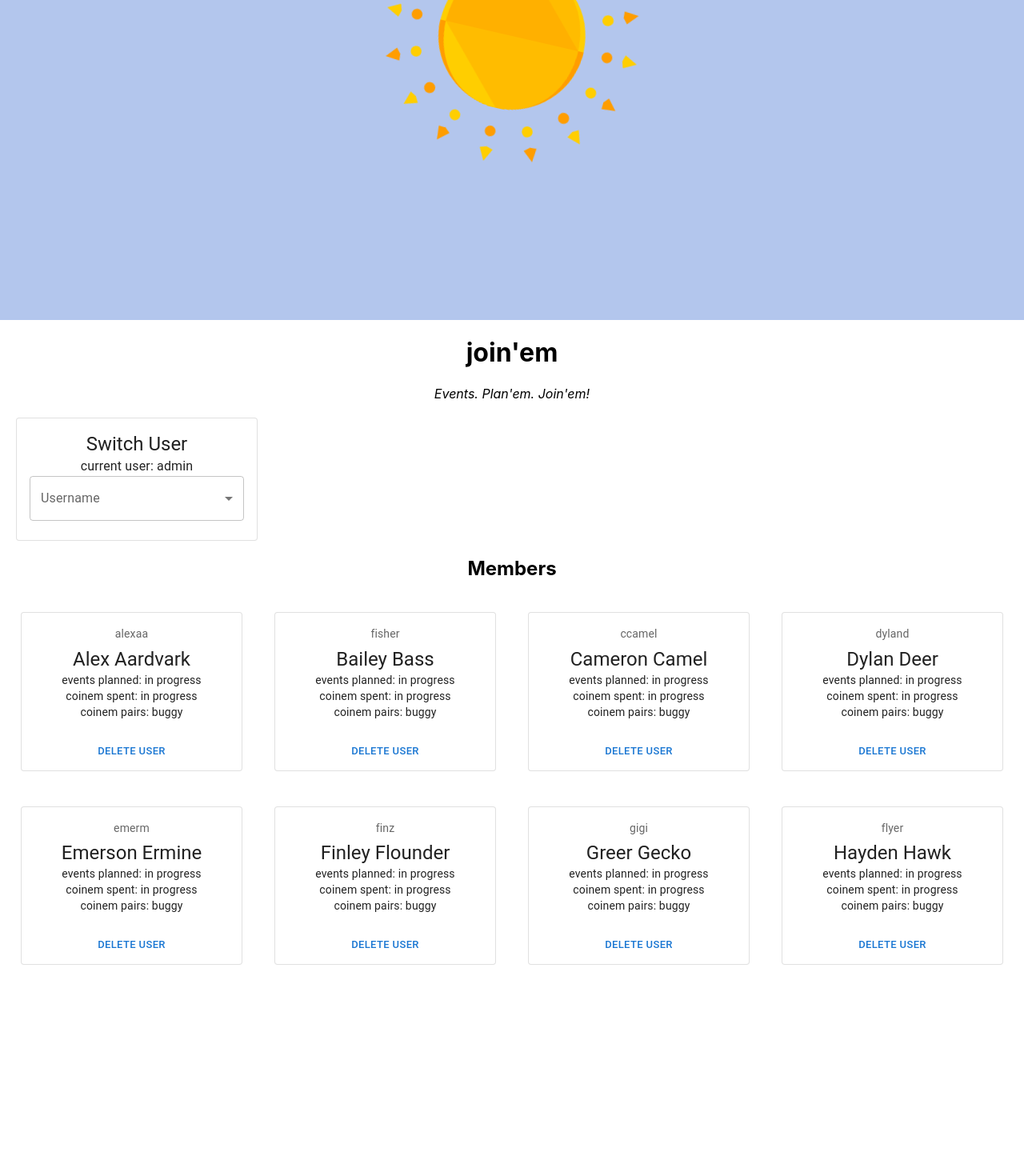
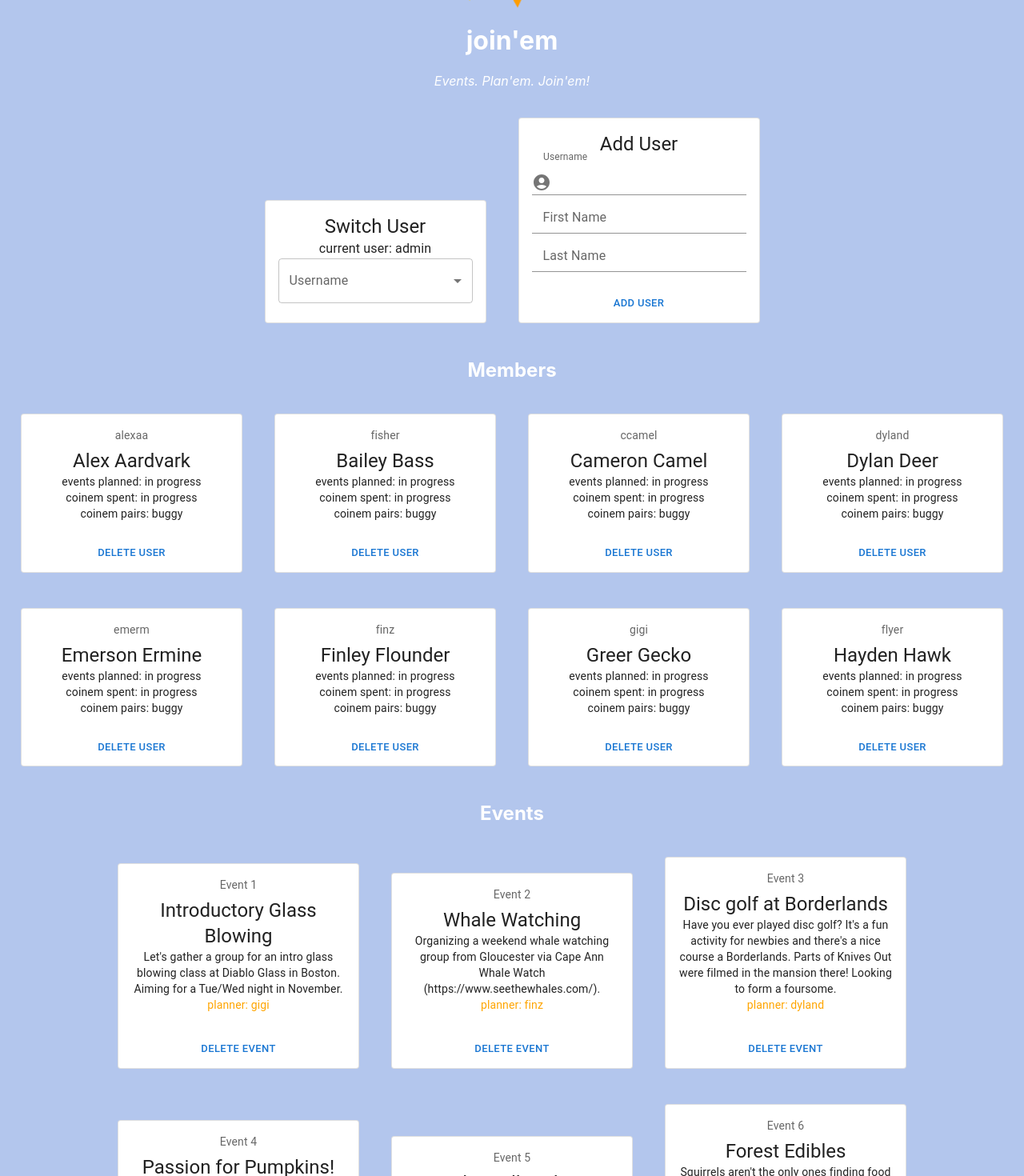
Before and after one commit to selinaes/React-WebApp, a React (Create React App) app: page / in a window 1280 px wide. Shown: the part 400-1870 px from the top of the page at 80% size. Before the commit the page ends 1630 px from the top, so only its background shows below. Built offline with nearby package versions, Linux system fonts and the light colour scheme.

Commit message:
functionality to add a user, switch user, and display of events

```diff
--- a/package.json
+++ b/package.json
@@ -7,6 +7,7 @@
     "@emotion/react": "^11.5.0",
     "@emotion/styled": "^11.3.0",
     "@material-ui/core": "^4.12.3",
+    "@mui/icons-material": "^5.0.5",
     "@mui/material": "^5.0.4",
     "@testing-library/jest-dom": "^5.11.4",
     "@testing-library/react": "^12.1.2",
--- a/src/App.css
+++ b/src/App.css
@@ -1,5 +1,7 @@
 .App {
   text-align: center;
+  background-color: #9fb7e8c9;
+  color: white;
 }
 
 .App-logo {
@@ -14,8 +16,8 @@
 }
 
 .App-header {
-  background-color: #9fb7e8c9;
-  min-height: 100vh;
+  /* background-color: #9fb7e8c9; */
+  /* min-height: 100vh; */
   display: flex;
   flex-direction: column;
   align-items: center;
--- a/src/Components/PeoplePage.js
+++ b/src/Components/PeoplePage.js
@@ -1,7 +1,7 @@
 import React from 'react';
 // import ReactDOM from 'react-dom';
-import {Card, CardContent, Typography, CardActions, Button, FormControl, InputLabel, Select, MenuItem } from '@mui/material';
-
+import {Input, InputAdornment, Card, CardContent, Typography, CardActions, Button, FormControl, InputLabel, Select, MenuItem } from '@mui/material';
+import AccountCircle from '@mui/icons-material/AccountCircle';
 // let currentUser = "admin";
 let updateUser;
 const initialData =  {
@@ -198,12 +198,19 @@ const initialData =  {
         fileInfo: "",
         members: initialData.members, // a list of member objects
         events: initialData.events, //a list of event objects
-        currentUser: "admin"
+        currentUser: "admin",
+        newUsername: "",
+        newFirstname:"",
+        newLastname:""
       }
       this.downloadHandler = this.downloadHandler.bind(this);
       this.uploadHandler = this.uploadHandler.bind(this);
       this.openFileHandler = this.openFileHandler.bind(this);
       this.deleteHandler = this.deleteHandler.bind(this);
+      this.switchUser = this.switchUser.bind(this);
+      this.handleNewUsername = this.handleNewUsername.bind(this);
+      this.handleNewFirstname = this.handleNewFirstname.bind(this);
+      this.handleNewLastname = this.handleNewLastname.bind(this);
     }
 
     downloadHandler (event) {
@@ -231,11 +238,25 @@ const initialData =  {
                                  // and then call the openFileHandler from
                                  // the input component's onChange handler.
     }
-// BUGGY
+
     switchUser(event) {
+      event.preventDefault();
       this.setState ({currentUser: event.target.value});
     }
+    handleNewUsername(event) {
+      event.preventDefault();
+      this.setState ({newUsername: event.target.value});
+    }
 
+    handleNewFirstname(event) {
+      event.preventDefault();
+      this.setState ({newFirstname: event.target.value});
+    }
+
+    handleNewLastname(event) {
+      event.preventDefault();
+      this.setState ({newLastname: event.target.value});
+    }
     /**
      * Process the uploaded file within the React app.
      */
@@ -267,11 +288,27 @@ const initialData =  {
                         .filter( member => member.username !== username )
                       });
     }
+    addHandler() {
+      this.setState({members: [...this.state.members,
+        {"username": this.state.newUsername,
+      "firstname": this.state.newFirstname,
+      "lastname": this.state.newLastname,
+      "coinem": {}}] });
+      console.log(this.state.members)
+   }
+    deleteEventHandler(uid) {
+      this.setState({events:
+                      this.state.events
+                       .filter( event => event.uid !== uid )
+                     });
+                     //remove coinem
+   }
 
     render() {
       return (
         <div>
-            <Card sx={{ minWidth: 275, maxWidth:300 }} style={{ margin:20, align:"center" }} variant="outlined">
+          <div style ={{ display:"inline-block"}}>
+            <Card  sx={{ minWidth: 275, maxWidth:300 }} style={{ margin:20, align:"center" }} variant="outlined">
               <CardContent>
                 <Typography variant="h5" component="div">
                   Switch User
@@ -300,14 +337,54 @@ const initialData =  {
                         ))}
                       </Select>
                     </FormControl>
-                    {/* <CardActions style={{justifyContent: 'center'}}>
-                <Button size="small" onClick={() => this.switchUser(updateUser)}>Switch</Button>
-              </CardActions> */}
               </CardContent>
             </Card>
+            </div>
+            <div style ={{ display:"inline-block"}}>
+            <Card  sx={{ minWidth: 275, maxWidth:300 }} style={{ margin:20, align:"center" }} variant="outlined">
+              <CardContent>
+                <Typography variant="h5" component="div">
+                  Add User
+                </Typography>
+                <FormControl fullWidth>
+                  <InputLabel id="username">Username</InputLabel>
+                  <Input
+                  required
+                  id="username"
+                  onChange={this.handleNewUsername}
+                  startAdornment={
+                  <InputAdornment position="start">
+                  <AccountCircle />
+                  </InputAdornment>
+                   }
+                       />
+                    </FormControl>
+                    <FormControl fullWidth>
+                  <InputLabel id="firstname">First Name</InputLabel>
+                  <Input
+                  required
+                  id="firstname"
+                  onChange={this.handleNewFirstname}
+                       />
+                    </FormControl>
+                    <FormControl fullWidth>
+                  <InputLabel id="firstname">Last Name</InputLabel>
+                  <Input
+                  required
+                  id="lastname"
+                  onChange={this.handleNewLastname}
+                       />
+                    </FormControl>
+              </CardContent>
+              <CardActions style={{justifyContent: 'center'}}>
+                <Button size="small" onClick={() => this.addHandler()}>Add User</Button>
+              </CardActions>
+            </Card>
+            </div>
           <h2>Members</h2>
           <div>
             {this.state.members.map (member => (
+
               <div style ={{ display:"inline-block"}}>
               <Card sx={{ minWidth: 275, maxWidth:300 }} style={{ margin:20 }} variant="outlined">
               <CardContent>
@@ -331,18 +408,36 @@ const initialData =  {
               </CardActions>
             </Card>
             </div>
-                // <td>{member.username}</td>
-              //   <tr>
-              // {/* <tr key={member.username}> */}
-              //   <td>{member.username}</td>
-              //   <td>{member.firstname} {member.lastname}</td>
-              //   <td>{member.coinem}</td>
-              //   <td><button onClick={() => this.deleteHandler(member.username)}>
-              //       delete</button></td>
-              // </tr>
             ))}
                   </div>
+                  <h2>Events</h2>
+          <div>
+            {this.state.events.map (event => (
+              <div style ={{ display:"inline-block"}}>
+              <Card sx={{ minWidth: 275, maxWidth:300 }} style={{ margin:20 }} variant="outlined">
+              <CardContent>
+                <Typography sx={{ fontSize: 14 }} color="text.secondary" gutterBottom>
+                Event { event.uid }
+                </Typography>
+                <Typography variant="h5" component="div">
+                  {event.title}
+                </Typography>
 
+                <Typography variant="body2">
+                { event.description }
+                </Typography>
+                <Typography sx={{ fontSize: 14 }} color="orange" gutterBottom>
+                planner: { event.planner }
+                </Typography>
+
+              </CardContent>
+              <CardActions style={{justifyContent: 'center'}}>
+                <Button size="small" onClick={() => this.deleteEventHandler(event.uid)}>Delete Event</Button>
+              </CardActions>
+            </Card>
+            </div>
+            ))}
+                  </div>
           {/* <p><button onClick={this.downloadHandler}>
             Download the file members.json
           </button></p>
--- a/src/Components/Profile.js
+++ b/src/Components/Profile.js
@@ -8,7 +8,7 @@ class Profile extends React.Component{
     })
   }
     render() {
-      return <Card sx={{ minWidth: 275, maxWidth:300 }} variant="outlined">
+      return <Card sx={{ minWidth: 275, maxWidth:300 }} style={{ marginBottom:20 }}variant="outlined" >
       <CardContent>
         <Typography sx={{ fontSize: 14 }} color="text.secondary" gutterBottom>
           Member
```
Also changed, not shown: 1 other file (tests, documents, lock files or other folders).
